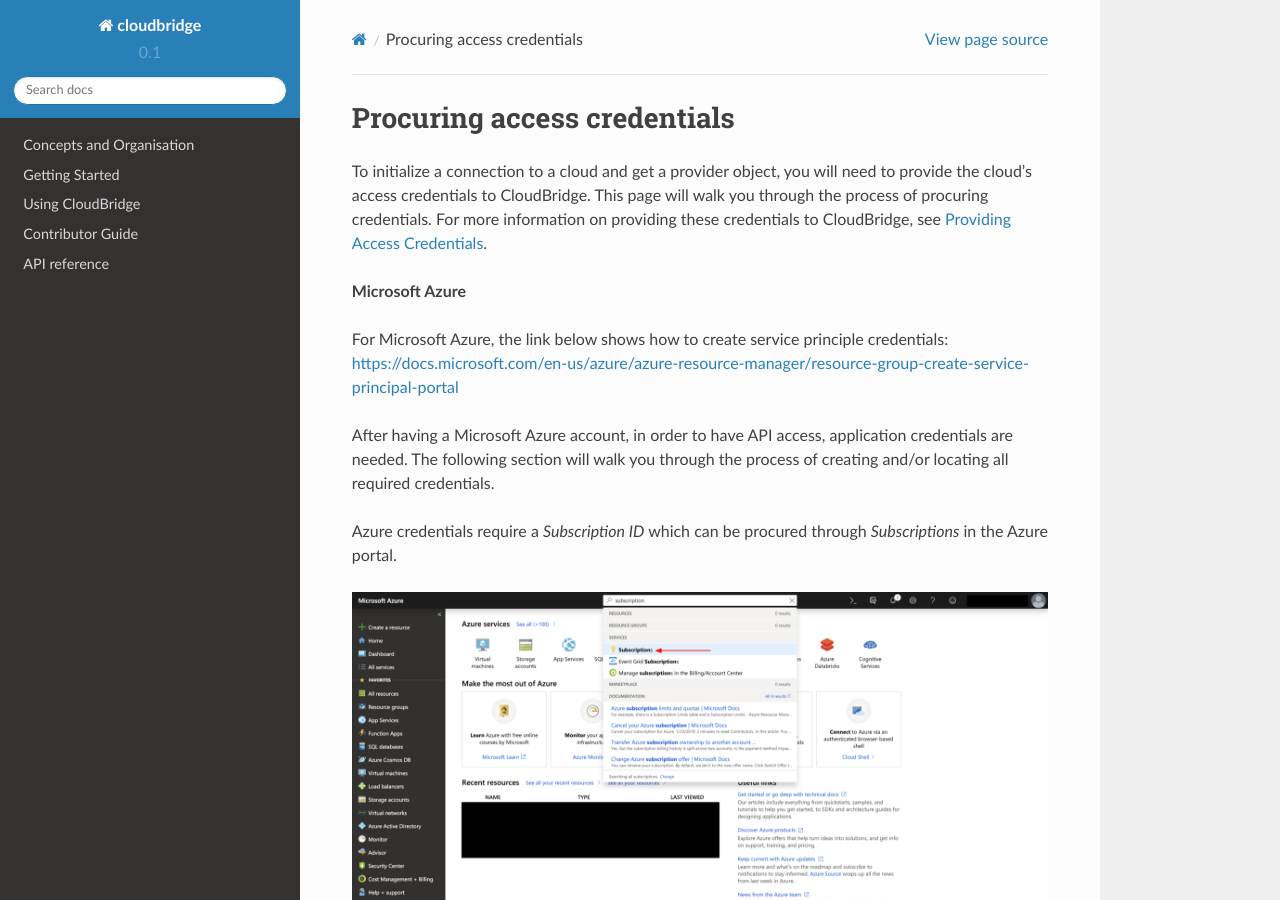
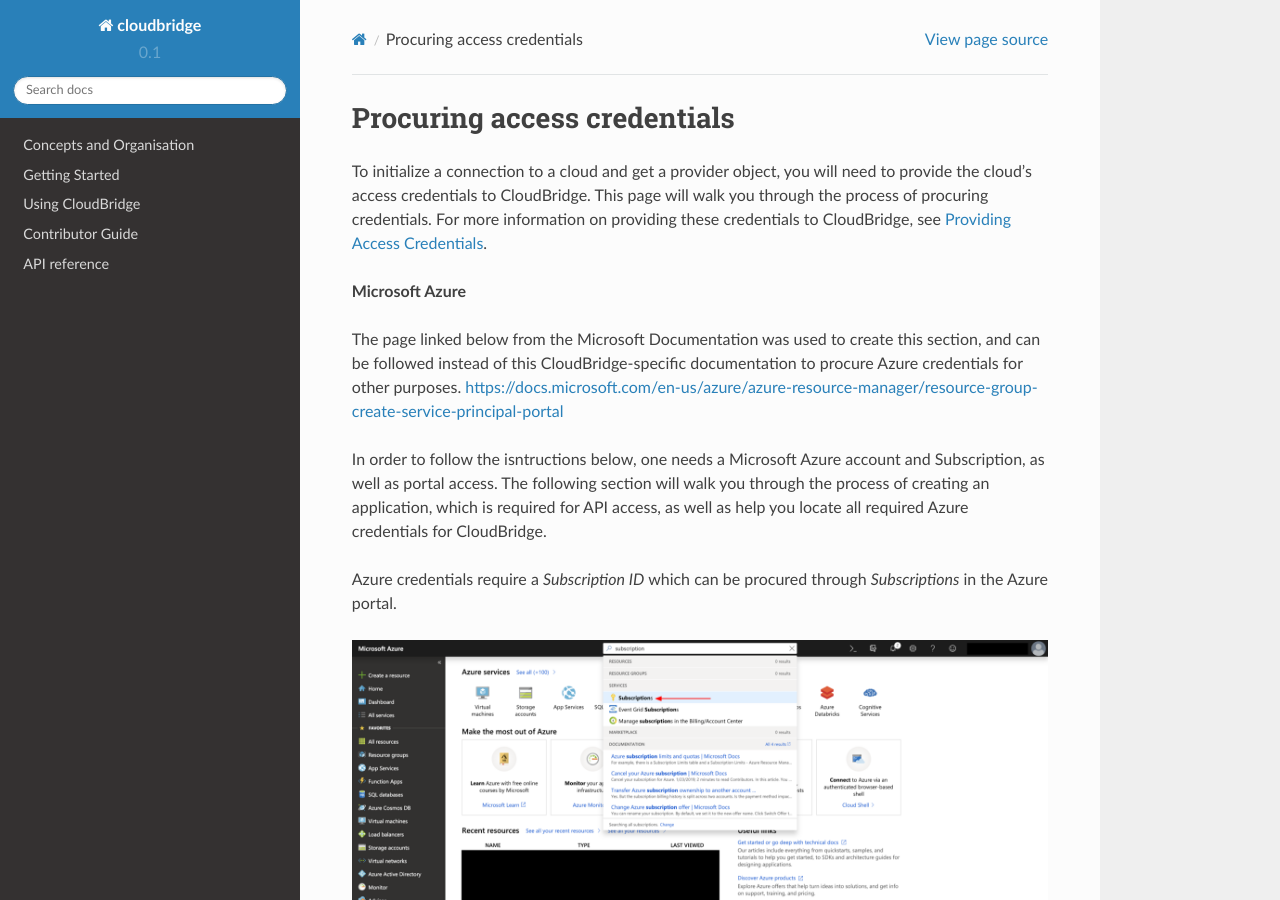
Before and after one commit to CloudVE/cloudbridge, a Sphinx documentation site: the page built from docs/topics/procuring_credentials.rst, in a window 1280 px wide and 900 px high. Built offline with Sphinx 7.4.7 and the Read the Docs theme 2.0.0, drawn with Linux system fonts in a browser that asks for light colours.

Commit message:
Azure introduction improved

```diff
--- a/docs/topics/procuring_credentials.rst
+++ b/docs/topics/procuring_credentials.rst
@@ -9,13 +9,16 @@
 
 **Microsoft Azure**
 
-For Microsoft Azure, the link below shows how to create service principle
-credentials:
+The page linked below from the Microsoft Documentation was used to create this
+section, and can be followed instead of this CloudBridge-specific documentation
+to procure Azure credentials for other purposes.
 https://docs.microsoft.com/en-us/azure/azure-resource-manager/resource-group-create-service-principal-portal
 
-After having a Microsoft Azure account, in order to have API access,
-application credentials are needed. The following section will walk you
-through the process of creating and/or locating all required credentials.
+In order to follow the isntructions below, one needs a Microsoft Azure
+account and Subscription, as well as portal access.
+The following section will walk you through the process of creating an
+application, which is required for API access, as well as help you locate
+all required Azure credentials for CloudBridge.
 
 Azure credentials require a `Subscription ID` which can be procured through
 `Subscriptions` in the Azure portal.
```
